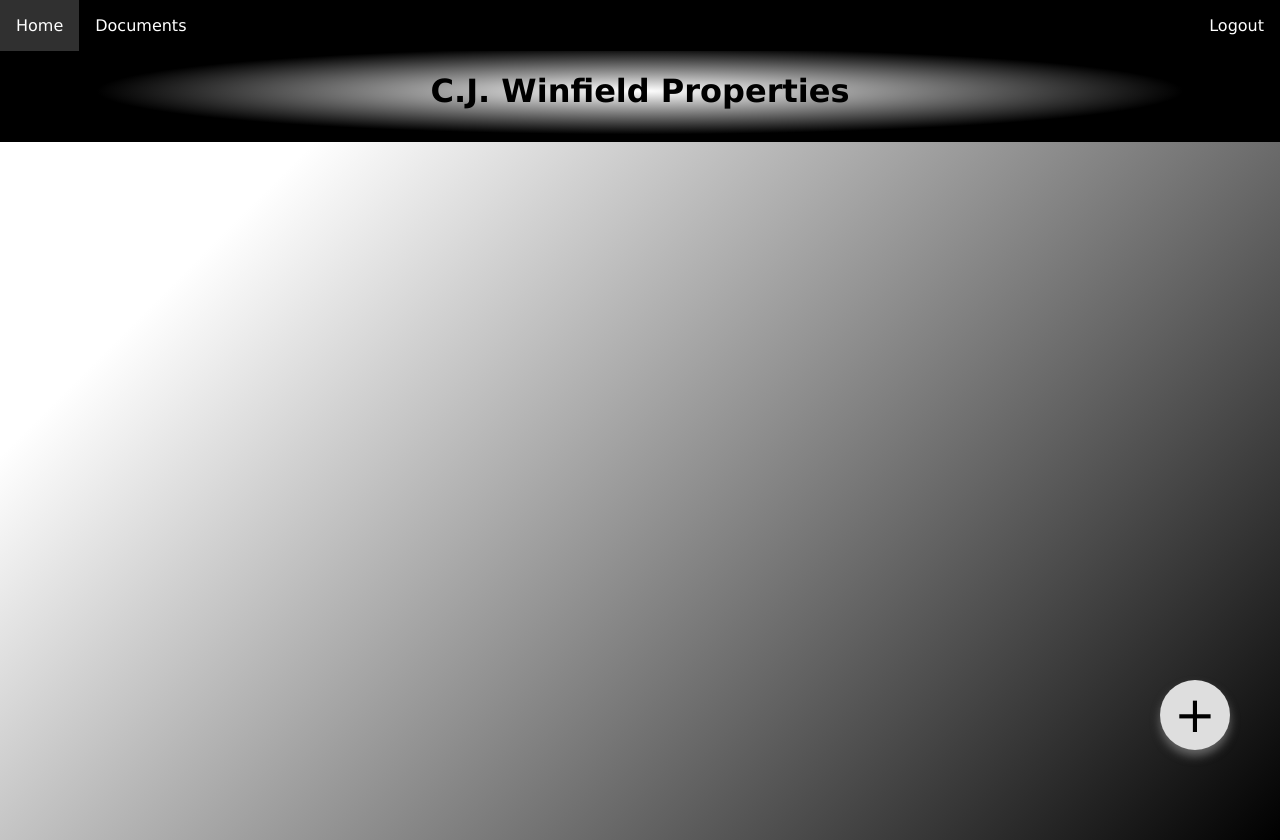
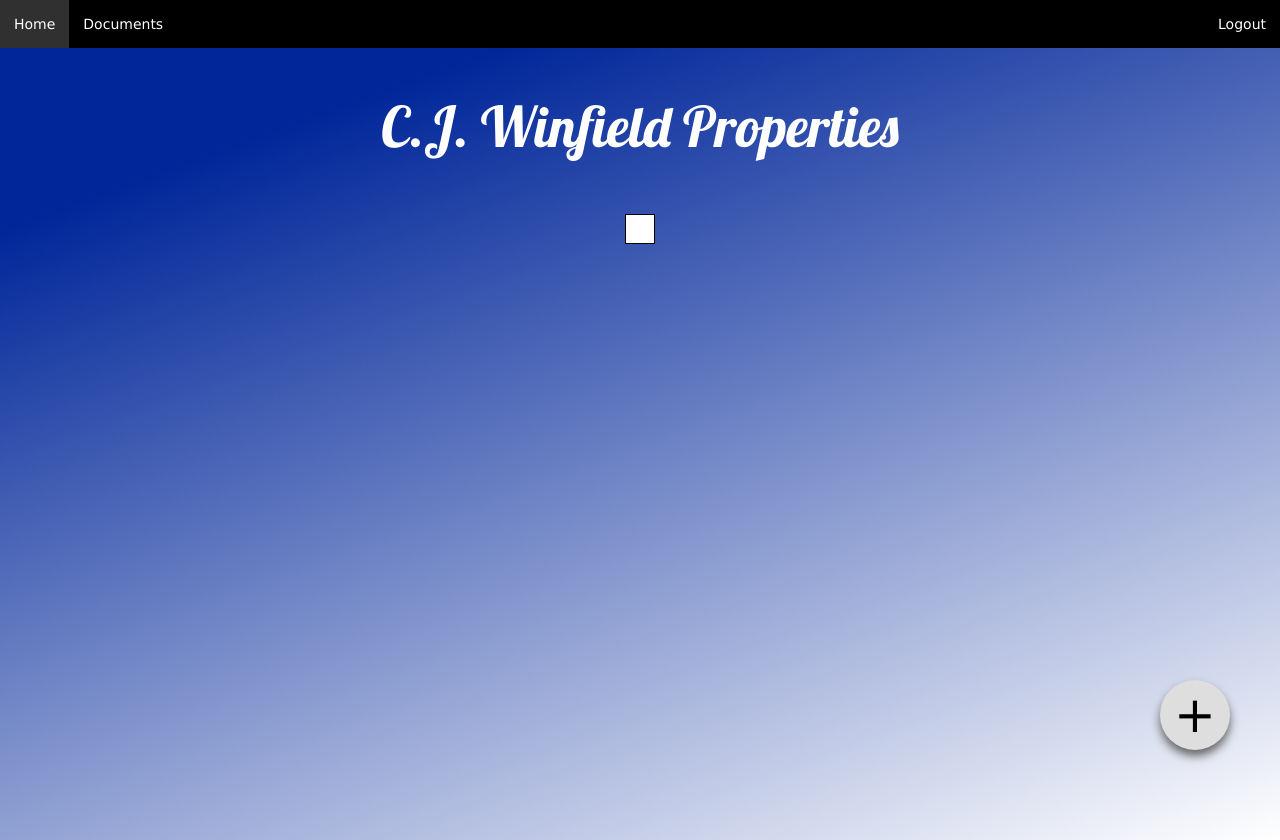
Before and after one commit to lee-winfield/commercial-billing, a React (Create React App) app: page / in a window 1280 px wide. Built offline with nearby package versions, Linux system fonts and the light colour scheme; no server answers; the HTML template or start-up script is replaced by a standard one.

Commit message:
changed styling; added react-bootstrap; added Modal

```diff
--- a/public/index.html
+++ b/public/index.html
@@ -4,12 +4,6 @@
     <meta charset="utf-8">
     <meta name="viewport" content="width=device-width, initial-scale=1, shrink-to-fit=no">
     <meta name="theme-color" content="#000000">
-    <!--
-      manifest.json provides metadata used when your web app is added to the
-      homescreen on Android. See https://developers.google.com/web/fundamentals/engage-and-retain/web-app-manifest/
-    -->
-    <link rel="manifest" href="%PUBLIC_URL%/manifest.json">
-    <link rel="shortcut icon" href="%PUBLIC_URL%/favicon.ico">
     <!--
       Notice the use of %PUBLIC_URL% in the tags above.
       It will be replaced with the URL of the `public` folder during the build.
@@ -19,7 +13,14 @@
       work correctly both with client-side routing and a non-root public URL.
       Learn how to configure a non-root public URL by running `npm run build`.
     -->
-    <title>Claudia's Billing Center</title>
+    <!-- Latest compiled and minified CSS -->
+    <link rel="stylesheet" href="https://maxcdn.bootstrapcdn.com/bootstrap/3.3.7/css/bootstrap.min.css" integrity="sha384-BVYiiSIFeK1dGmJRAkycuHAHRg32OmUcww7on3RYdg4Va+PmSTsz/K68vbdEjh4u" crossorigin="anonymous">
+
+    <!-- Optional theme -->
+    <link rel="stylesheet" href="https://maxcdn.bootstrapcdn.com/bootstrap/3.3.7/css/bootstrap-theme.min.css" integrity="sha384-rHyoN1iRsVXV4nD0JutlnGaslCJuC7uwjduW9SVrLvRYooPp2bWYgmgJQIXwl/Sp" crossorigin="anonymous">
+    <link href="https://fonts.googleapis.com/css?family=Lobster" rel="stylesheet">
+
+  <title>Claudia's Billing Center</title>
   </head>
   <body>
     <noscript>
--- a/src/App.css
+++ b/src/App.css
@@ -1,11 +1,10 @@
 .App {
   text-align: center;
   height: 100vh;
-  background-image: linear-gradient(-45deg, #000000, #ffffff 80%);
+  background-image: linear-gradient(160deg, #002699 15%, #ffffff 100%);
 }
 
 .cover {
-  background-image: radial-gradient(white, black 60%);
   margin-top: 40px;
   width: 100%;
 }
@@ -13,6 +12,9 @@
 .cover h1 {
   margin: 0px;
   padding: 1em;
+  color: white;
+  font-family: 'Lobster', cursive;
+  font-size: 4em;
 }
 
 .border {
@@ -51,6 +53,7 @@
   position: fixed;
   top: 0;
   width: 100%;
+  user-select: none;
 }
 
 .nav-btn {
@@ -77,6 +80,9 @@
   width: fit-content;
   margin-left: auto;
   margin-right: auto;
+  background-color: #ffffff;
+  border: solid black 1px;
+  padding: 1em;
 }
 
 .card {
@@ -92,7 +98,7 @@
 }
 
 .card:hover {
-  box-shadow: 0 10px 20px 0 rgba(0,0,0,0.2);
+  box-shadow: 0 20px 40px 0 rgba(0,0,0,0.2);
 }
 
 .card div {
@@ -116,9 +122,17 @@
   position: fixed;
   right: 50px;
   bottom: 50px;
+  cursor: pointer;
+  user-select: none;
 }
 
 .fab:hover {
   box-shadow: 0 6px 14px 0 #666;
   transform: scale(1.05);
 }
+
+
+/* Modal */
+.modal {
+  height: -webkit-fill-available;
+}
--- a/src/App.tsx
+++ b/src/App.tsx
@@ -1,11 +1,11 @@
 import * as React from 'react'
 import './App.css'
-import LandingPage from './LandingPage'
 import Navbar from './components/Navbar'
 import Cover from './components/Cover'
 import { get } from 'lodash'
 import axios from 'axios'
 import Cards from './components/Cards'
+import BillingModal from './components/BillingModal';
 
 export interface RecipientInfo {
   address1: string
@@ -22,6 +22,7 @@ export interface Bill {
 
 interface AppState {
   bills: Bill[] | null
+  isBillingModalOpen: boolean
 }
 class App extends React.Component<any, AppState> {
   constructor(props: any) {
@@ -29,6 +30,7 @@ class App extends React.Component<any, AppState> {
 
     this.state = {
       bills: null,
+      isBillingModalOpen: false,
     }
   }
 
@@ -42,17 +44,23 @@ class App extends React.Component<any, AppState> {
   }
 
   public render() {
-    const { bills } = this.state
+    const { bills, isBillingModalOpen } = this.state
+    const openModal = () => this.setState({ isBillingModalOpen: true })
+    const closeModal = () => this.setState({ isBillingModalOpen: false })
 
     return (
       <div className="App">
         <Navbar />
         <Cover />
         <Cards bills={bills} />
-        {/* <LandingPage /> */}
-        <div className='fab' >
+        <div className='fab' onClick={openModal} >
           +
         </div>
+        <BillingModal
+          isBillingModalOpen={isBillingModalOpen}
+          bills={bills}
+          closeModal={closeModal}
+        />
       </div>
     );
   }
--- a/src/LandingPage.tsx
+++ b/src/LandingPage.tsx
@@ -14,22 +14,14 @@ export interface RecipientOption {
 export interface LandingPageState {
   selectedRecipient: RecipientOption | null
   recipientList: RecipientOption[]
+}
+
+export interface LandingPageProps {
   bills: object[] | null
 }
 
-const BillList = ({ bills }) => (
-  <ul>
-    {map(bills, bill =>
-      (<li>
-        <a href={bill.location} >
-          {`${bill.recipientInfo.name} - ${bill.invoiceNum}`}
-        </a>
-      </li>)
-    )}
-  </ul>
-)
 
-export default class LandingPage extends React.Component<any, LandingPageState> {
+export default class LandingPage extends React.Component<LandingPageProps, LandingPageState> {
   constructor(props: any) {
     super(props);
 
@@ -39,21 +31,12 @@ export default class LandingPage extends React.Component<any, LandingPageState>
         { label: 'KD Moore', value: 'kd_moore'}
       ],
       selectedRecipient: null,
-      bills: null,
     }
   }
 
-  async componentDidMount() {
-    const url = 'https://1pks1bu0k9.execute-api.us-east-2.amazonaws.com/default/commercialBillingApi'
-
-    const response = await axios.get(url)
-    const bills = get(response, 'data.Items', [])
-
-    this.setState({ bills: bills })
-  }
-
   public render() {
-    const { recipientList, selectedRecipient, bills } = this.state
+    const { bills } = this.props
+    const { recipientList, selectedRecipient } = this.state
     const setSelectedRecipient = (e: RecipientOption) => this.setState({ selectedRecipient: e })
     const unsetSelectedRecipient = () => this.setState({ selectedRecipient: null })
 
@@ -69,7 +52,7 @@ export default class LandingPage extends React.Component<any, LandingPageState>
           selectedRecipient={selectedRecipient}
           invoiceNum={getNextInvoiceNum(bills)}
           unsetSelectedRecipient={unsetSelectedRecipient}
-        /> : <BillList bills={bills}/>}
+        /> : null}
       </div>
     );
   }
--- /dev/null
+++ b/src/components/BillingModal.tsx
@@ -0,0 +1,28 @@
+import * as React from 'react'
+import { Modal, Button } from 'react-bootstrap'
+import LandingPage from '../LandingPage'
+
+
+
+const BillingModal = ({isBillingModalOpen, bills, closeModal}) => (
+  <Modal
+    show={isBillingModalOpen}
+  >
+    <Modal.Dialog>
+      <Modal.Header>
+        <Modal.Title>Modal title</Modal.Title>
+      </Modal.Header>
+
+      <Modal.Body>
+        <LandingPage bills={bills} />
+      </Modal.Body>
+
+      <Modal.Footer>
+        <Button onClick={closeModal} >Close</Button>
+        <Button bsStyle="primary">Save changes</Button>
+      </Modal.Footer>
+    </Modal.Dialog>
+  </Modal>
+)
+
+export default BillingModal
```
Also changed, not shown: package.json (+14 -7 lines), 1 other file (tests, documents, lock files or other folders).
